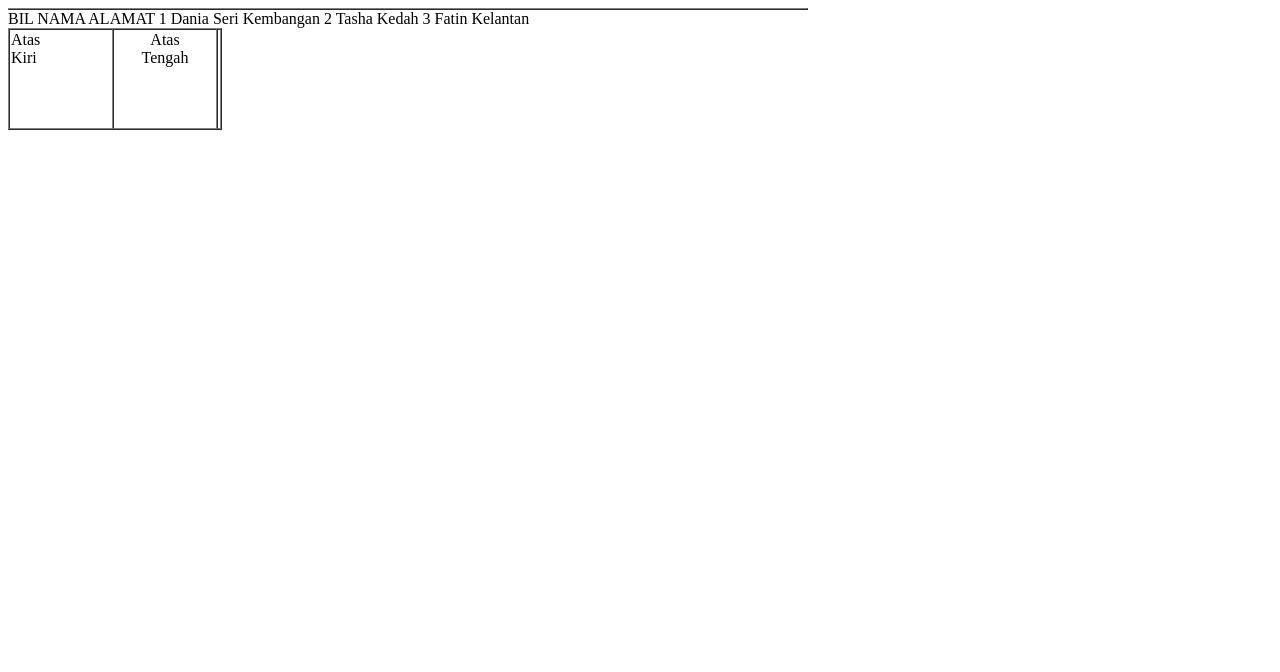
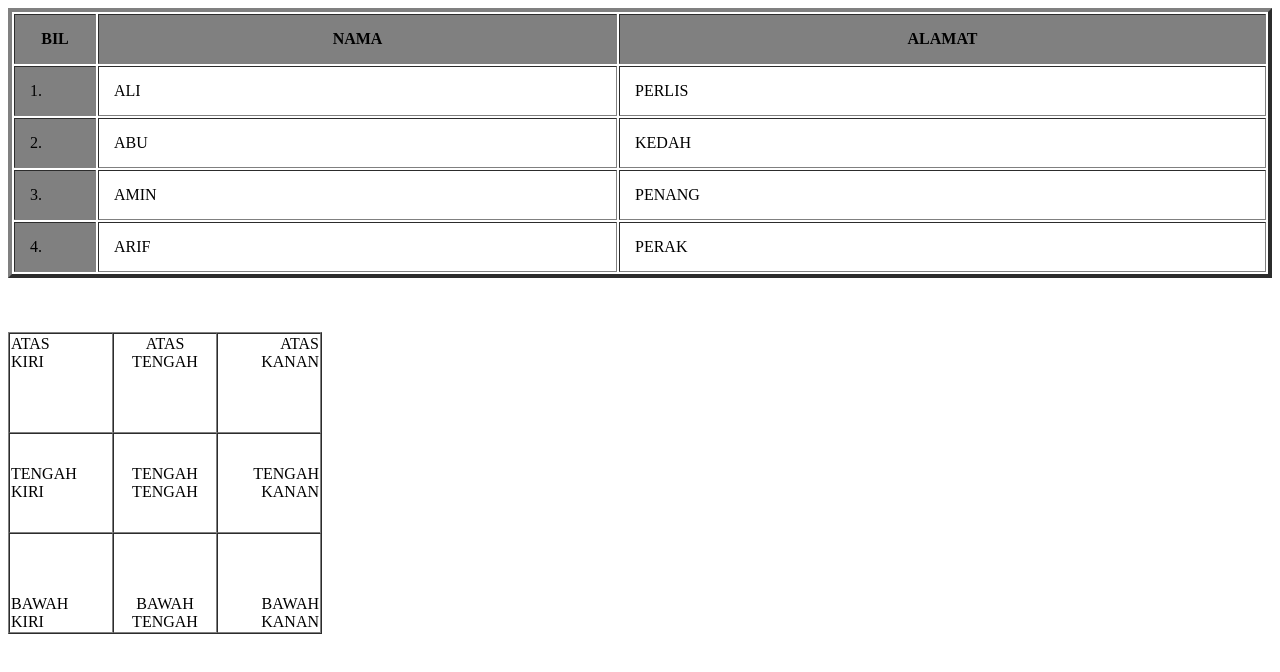
Before and after one commit to dniaa/DFT40043_latihan_04, a plain HTML site: page index.html in a window 1280 px wide. Drawn offline with Linux system fonts and the light colour scheme.

Commit message:
Update index.html

```diff
--- a/index.html
+++ b/index.html
@@ -7,35 +7,59 @@
     <title>Document</title>
 </head>
 <body>
-    <table border="1" width="800" cellpadding="5" cellspacing="3"></table>
-    <tr bgcolor="hotpink">
-        <th width="40">BIL</th>
-        <th width="150">NAMA</th>
+    <table border="4" width="100%" cellpadding="15" cellspacing="2">
+
+        <tr bgcolor="gray">
+            <th width="50">BIL</th>
+            <th>NAMA</th>
             <th>ALAMAT</th>
         </tr>
-    <tr bgcolo>
-        <td>1</td>
-        <td>Dania</td>
-        <td>Seri Kembangan</td>
+
+        <tr>
+            <td bgcolor="gray">1.</td>
+            <td>ALI</td>
+            <td>PERLIS</td>
         </tr>
+
         <tr>
-        <td>2</td>
-        <td>Tasha</td>
-        <td>Kedah</td>
+            <td bgcolor="gray">2.</td>
+            <td>ABU</td>
+            <td>KEDAH</td>
         </tr>
+
         <tr>
-        <td>3</td>
-        <td>Fatin</td>
-        <td>Kelantan</td>
+            <td bgcolor="gray">3.</td>
+            <td>AMIN</td>
+            <td>PENANG</td>
         </tr>
+
+        <tr>
+            <td bgcolor="gray">4.</td>
+            <td>ARIF</td>
+            <td>PERAK</td>
+        </tr>
+    </table>
+<br><br><br>
 
 <table border="1" cellspacing="0">
 <tr height="100" valign="top">
-            <td width="100">Atas<br>Kiri</td>
-            <td width="100" align="center">Atas<br>Tengah</td>
-            <td width=
+    <td width="100">ATAS<br>KIRI</td>
+    <td width="100" align="center">ATAS<br>TENGAH</td>
+    <td width="100" align="right">ATAS<br>KANAN</td>
+</tr>
 
+<tr height="100">
+    <td>TENGAH<br>KIRI</td>
+    <td align="center">TENGAH<br>TENGAH</td>
+    <td align="right">TENGAH<br>KANAN</td>
 </tr>
+
+<tr height="100" valign="bottom">
+    <td>BAWAH<br>KIRI</td>
+    <td align="center">BAWAH<br>TENGAH</td>
+    <td align="right">BAWAH<br>KANAN</td>
+</tr>
+
 </table>
 </body>
 </html>
```
Lines whose indentation alone changed are shown as unchanged.
